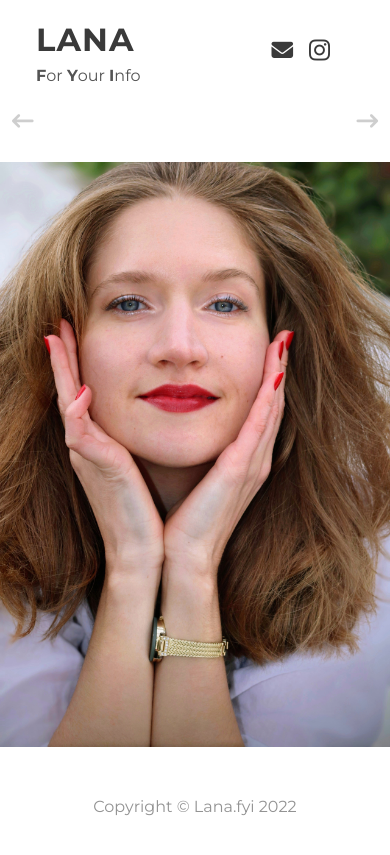
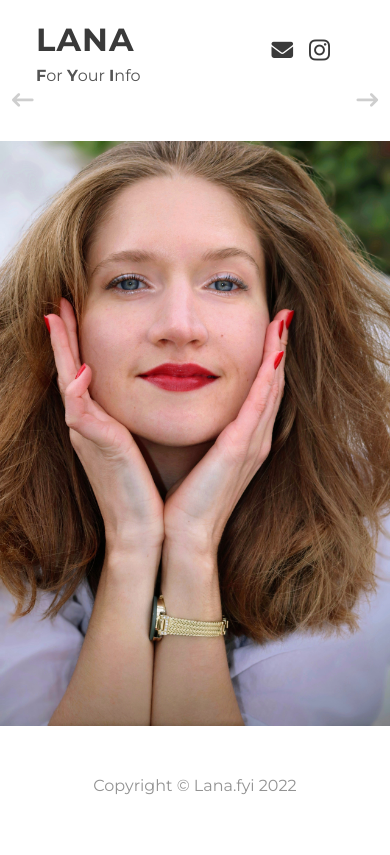
Before and after one commit to lana-fyi/portfolio, a Jekyll site: the page built from index.html, in a window 390 px wide. Shown: the top 855 px of the page. Built offline with Jekyll 4.4.1, drawn with Linux system fonts in a browser that asks for light colours; nearby versions of some CDN libraries.

Commit message:
Minor styling optimizations for mobile devices

```diff
--- a/css/style.scss
+++ b/css/style.scss
@@ -92,6 +92,7 @@ a {
   .navbar {
     padding-left: 1.5rem;
     padding-right: 3rem;
+    padding-bottom: 0rem;
   }
 }
 
@@ -103,7 +104,7 @@ a {
 
 @media (max-width: 768px) {
   .hero {
-    margin-top: 5px;
+    margin-top: 0px;
   }
 }
 
```
